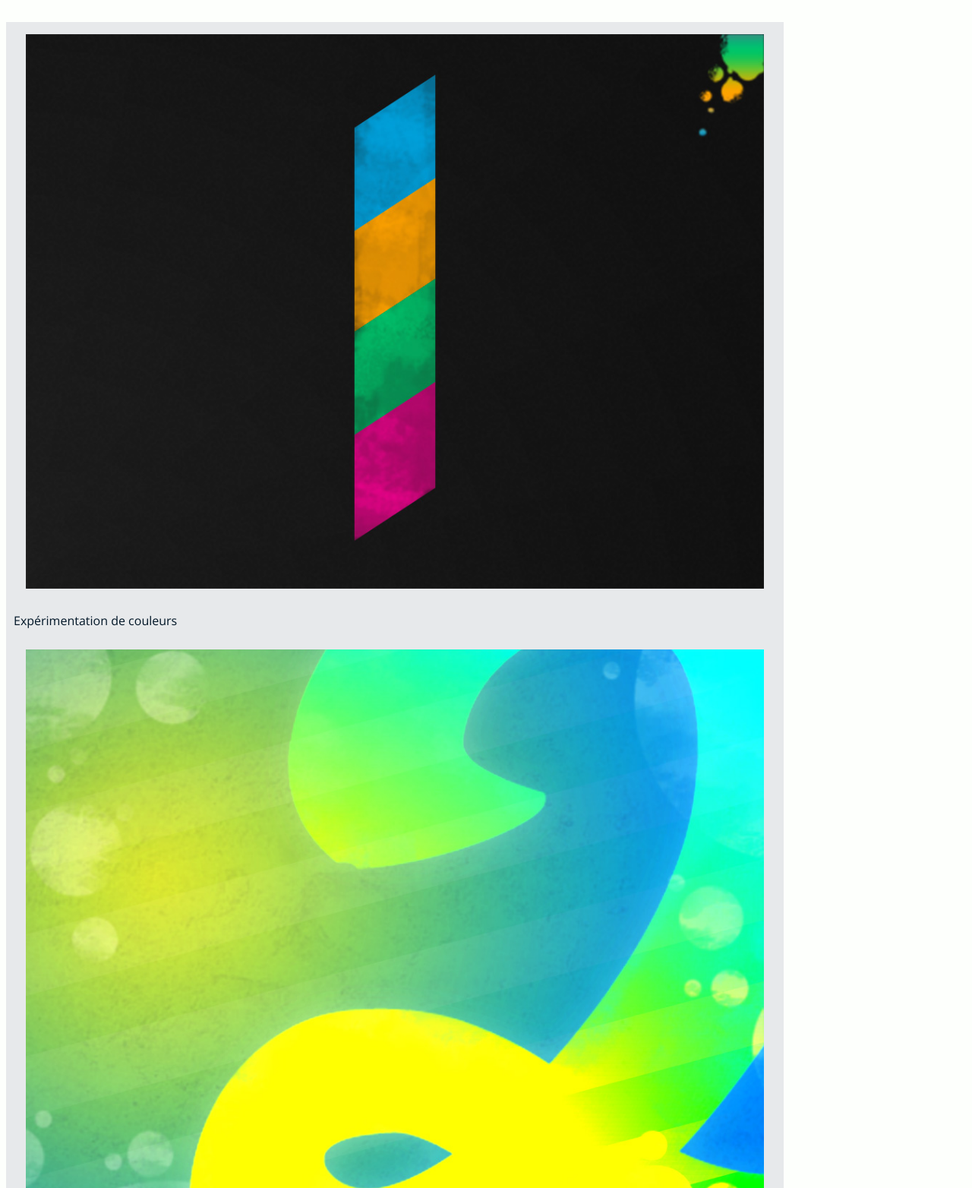
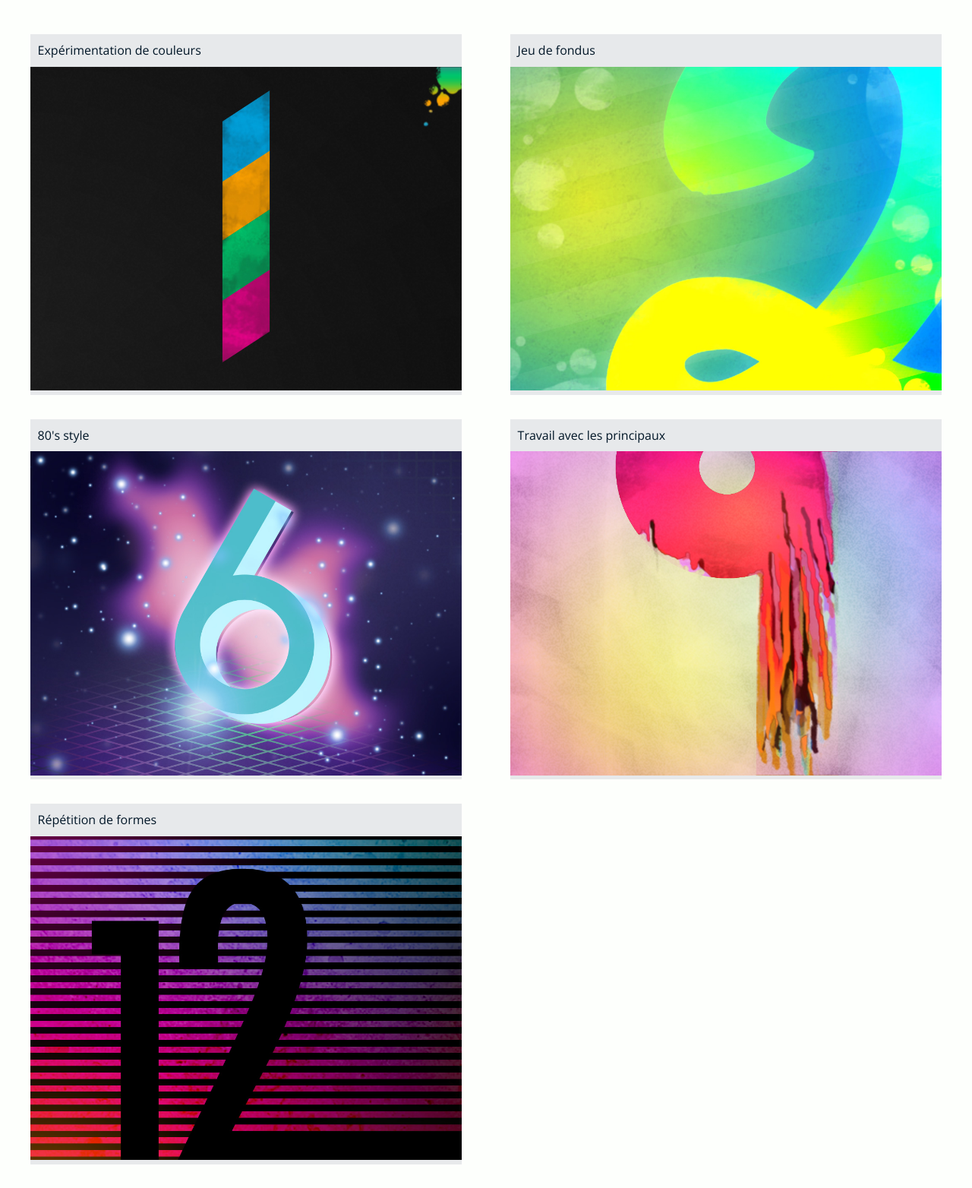
Before and after one commit to divtec-cejef/293-laure-dinateur-Elliotorosaure, a plain HTML site: page index.html in a window 1280 px wide. Shown: the part 203-1767 px from the top of the page at 76% size. Drawn offline with Linux system fonts and the light colour scheme.

Commit message:
fin index.html v2

```diff
--- a/index.html
+++ b/index.html
@@ -35,35 +35,40 @@
 <!-- Titre principal (unique) de la page -->
 <h1 id="mes-réalisation">Mes réalisations</h1>
 <ul class="images-réalisations" >
-    <figure>
-    <li><a href="_sources/images/numbers-01.jpg" target="_blank">
-        <img src="_sources/images/numbers-01.jpg" alt="chiffre 1"/></a></li>
+
+    <li><a href="_sources/images/numbers-01.jpg" target="_blank"><figure>
         <figcaption>Expérimentation de couleurs</figcaption>
-    </figure>
+        <img src="_sources/images/numbers-01.jpg" alt="chiffre 1"/></figure></a></li>
 
-    <figure>
-    <li><a href="_sources/images/numbers-02.jpg" target="_blank">
-        <img src="_sources/images/numbers-02.jpg" alt="chiffre 2"/></a></li>
-    <figcaption>Jeu de fondus</figcaption>
-    </figure>
 
-    <figure>
-    <li><a href="_sources/images/numbers-06.jpg" target="_blank">
-        <img src="_sources/images/numbers-06.jpg" alt="chiffre 6"/></a></li>
+
+
+    <li><a href="_sources/images/numbers-02.jpg" target="_blank"><figure>
+        <figcaption>Jeu de fondus</figcaption>
+        <img src="_sources/images/numbers-02.jpg" alt="chiffre 2"/></figure></a></li>
+
+
+
+
+    <li> <a href="_sources/images/numbers-06.jpg" target="_blank"><figure>
         <figcaption>80's style</figcaption>
-    </figure>
+        <img src="_sources/images/numbers-06.jpg" alt="chiffre 6"/></figure></a></li>
 
-    <figure>
-    <li><a href="_sources/images/numbers-09.jpg" target="_blank">
-        <img src="_sources/images/numbers-09.jpg" alt="chiffre 9"/></a></li>
+
+
+
+    <li><a href="_sources/images/numbers-09.jpg" target="_blank"><figure>
         <figcaption>Travail avec les principaux</figcaption>
-    </figure>
+        <img src="_sources/images/numbers-09.jpg" alt="chiffre 9"/></figure></a></li>
 
-    <figure>
-    <li> <a href="_sources/images/numbers-12.jpg" target="_blank">
-        <img src="_sources/images/numbers-12.jpg" alt="chiffre 12"/></a> </li>
+
+
+
+    <li> <a href="_sources/images/numbers-12.jpg" target="_blank"><figure>
         <figcaption>Répétition de formes</figcaption>
-    </figure>
+        <img src="_sources/images/numbers-12.jpg" alt="chiffre 12"/></figure></a> </li>
+
+
 </ul>
 </body>
 </html>
```
